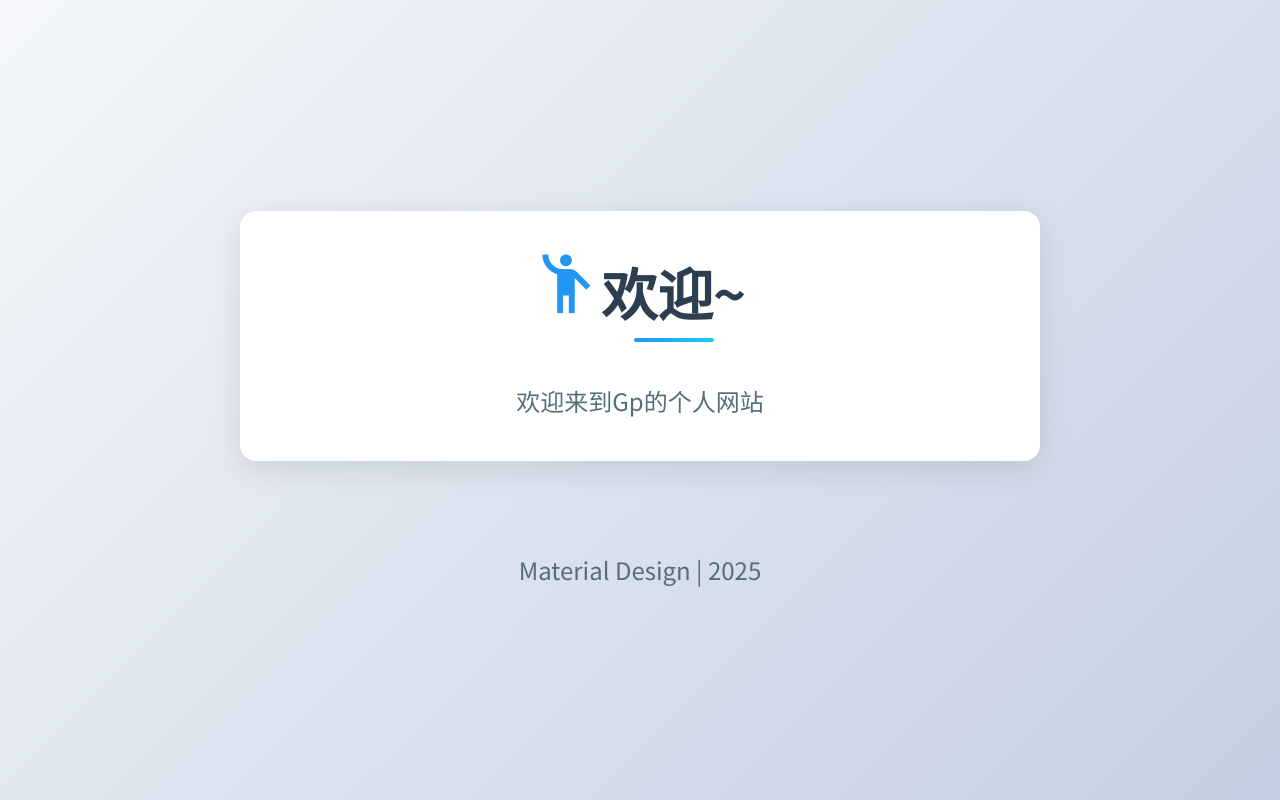
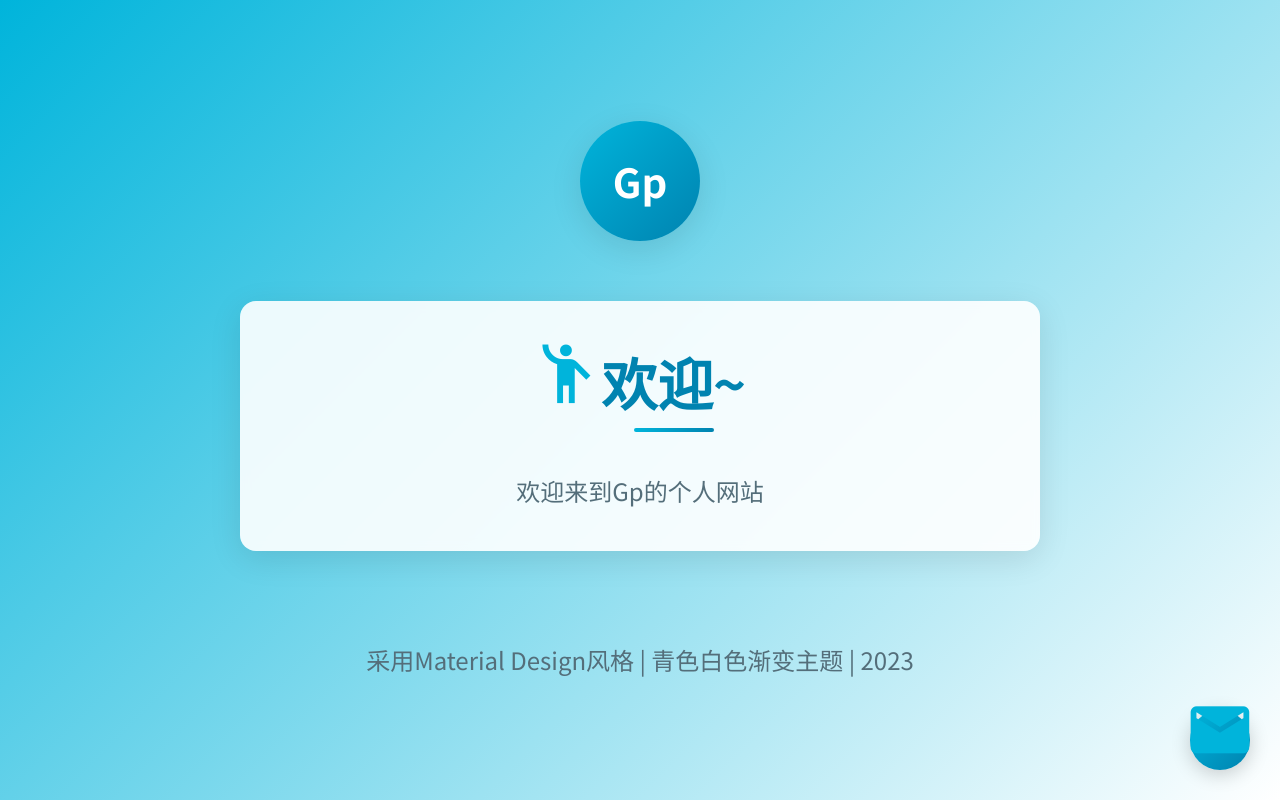
Before and after one commit to gp-320/gp-320.github.io, a plain HTML site: page index.html in a window 1280 px wide. Drawn offline with Linux system fonts and the light colour scheme.

Commit message:
Update index.html

```diff
--- a/index.html
+++ b/index.html
@@ -3,7 +3,7 @@
 <head>
     <meta charset="UTF-8">
     <meta name="viewport" content="width=device-width, initial-scale=1.0">
-    <title>欢迎~</title>
+    <title>欢迎来到Gp的个人网站</title>
     <link href="https://fonts.googleapis.com/icon?family=Material+Icons" rel="stylesheet">
     <link href="https://fonts.googleapis.com/css2?family=Noto+Sans+SC:wght@300;400;500;700&display=swap" rel="stylesheet">
     <style>
@@ -15,7 +15,7 @@
 
         body {
             font-family: 'Noto Sans SC', sans-serif;
-            background: linear-gradient(135deg, #f5f7fa 0%, #c3cfe2 100%);
+            background: linear-gradient(135deg, #00b4db 0%, #ffffff 100%);
             color: #333;
             min-height: 100vh;
             display: flex;
@@ -23,6 +23,7 @@
             align-items: center;
             justify-content: center;
             padding: 20px;
+            background-attachment: fixed;
         }
 
         .container {
@@ -33,8 +34,31 @@
             align-items: center;
         }
 
+        header {
+            text-align: center;
+            margin-bottom: 40px;
+        }
+
+        .logo {
+            width: 120px;
+            height: 120px;
+            border-radius: 50%;
+            background: linear-gradient(135deg, #00b4db 0%, #0083b0 100%);
+            display: flex;
+            align-items: center;
+            justify-content: center;
+            margin: 0 auto 20px;
+            box-shadow: 0 8px 32px rgba(0, 0, 0, 0.1);
+        }
+
+        .logo-text {
+            color: white;
+            font-size: 2.5rem;
+            font-weight: 700;
+        }
+
         .card {
-            background: white;
+            background: rgba(255, 255, 255, 0.9);
             border-radius: 16px;
             box-shadow: 0 8px 32px rgba(0, 0, 0, 0.1);
             padding: 40px;
@@ -43,6 +67,7 @@
             text-align: center;
             margin-bottom: 30px;
             transition: transform 0.3s ease, box-shadow 0.3s ease;
+            backdrop-filter: blur(5px);
         }
 
         .card:hover {
@@ -54,7 +79,7 @@
             font-weight: 700;
             font-size: 3.5rem;
             margin-bottom: 20px;
-            color: #2c3e50;
+            color: #0083b0;
             position: relative;
             display: inline-block;
         }
@@ -67,7 +92,7 @@
             transform: translateX(-50%);
             width: 80px;
             height: 4px;
-            background: linear-gradient(90deg, #2196F3, #21CBF3);
+            background: linear-gradient(90deg, #00b4db, #0083b0);
             border-radius: 2px;
         }
 
@@ -80,7 +105,7 @@
 
         .material-icons {
             font-size: 4rem;
-            color: #2196F3;
+            color: #00b4db;
             margin-bottom: 20px;
             animation: pulse 2s infinite;
         }
@@ -110,6 +135,27 @@
             100% { transform: rotate(0deg); }
         }
 
+        .fab {
+            position: fixed;
+            bottom: 30px;
+            right: 30px;
+            width: 60px;
+            height: 60px;
+            border-radius: 50%;
+            background: linear-gradient(135deg, #00b4db 0%, #0083b0 100%);
+            color: white;
+            display: flex;
+            align-items: center;
+            justify-content: center;
+            box-shadow: 0 4px 20px rgba(0, 0, 0, 0.2);
+            cursor: pointer;
+            transition: transform 0.3s ease;
+        }
+
+        .fab:hover {
+            transform: scale(1.1) rotate(90deg);
+        }
+
         .footer {
             margin-top: 30px;
             color: #607d8b;
@@ -129,11 +175,26 @@
             .card {
                 padding: 30px 20px;
             }
+
+            .logo {
+                width: 100px;
+                height: 100px;
+            }
+
+            .logo-text {
+                font-size: 2rem;
+            }
         }
     </style>
 </head>
 <body>
     <div class="container">
+        <header>
+            <div class="logo">
+                <div class="logo-text">Gp</div>
+            </div>
+        </header>
+
         <div class="card">
             <span class="material-icons">emoji_people</span>
             <h1>欢迎<span class="wave">~</span></h1>
@@ -141,8 +202,18 @@
         </div>
 
         <div class="footer">
-            <p>Material Design | 2025</p>
+            <p>采用Material Design风格 | 青色白色渐变主题 | 2023</p>
+        </div>
+
+        <div class="fab">
+            <span class="material-icons">email</span>
         </div>
     </div>
+
+    <script>
+        document.querySelector('.fab').addEventListener('click', function() {
+            alert('感谢访问！');
+        });
+    </script>
 </body>
 </html>
```
